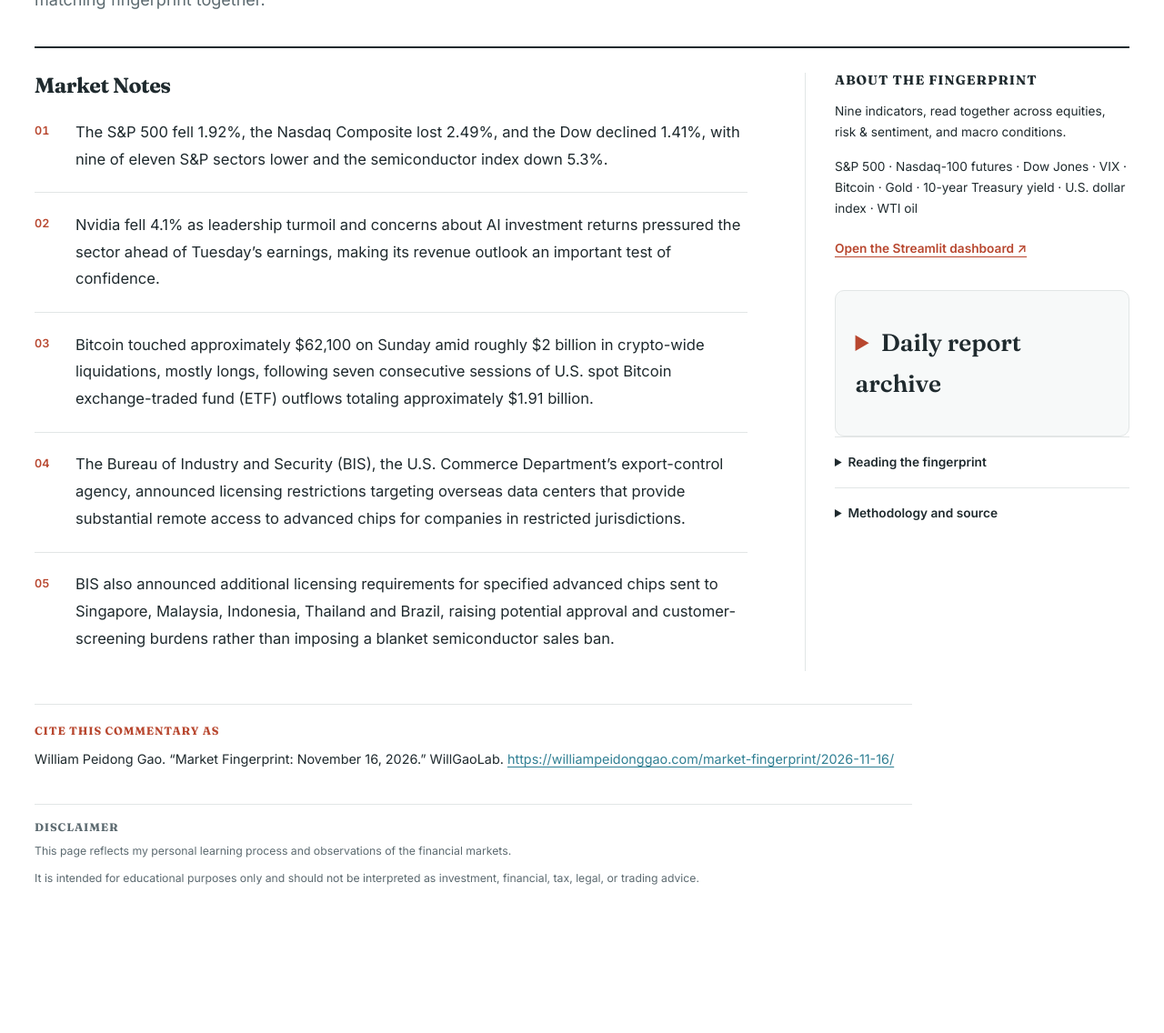
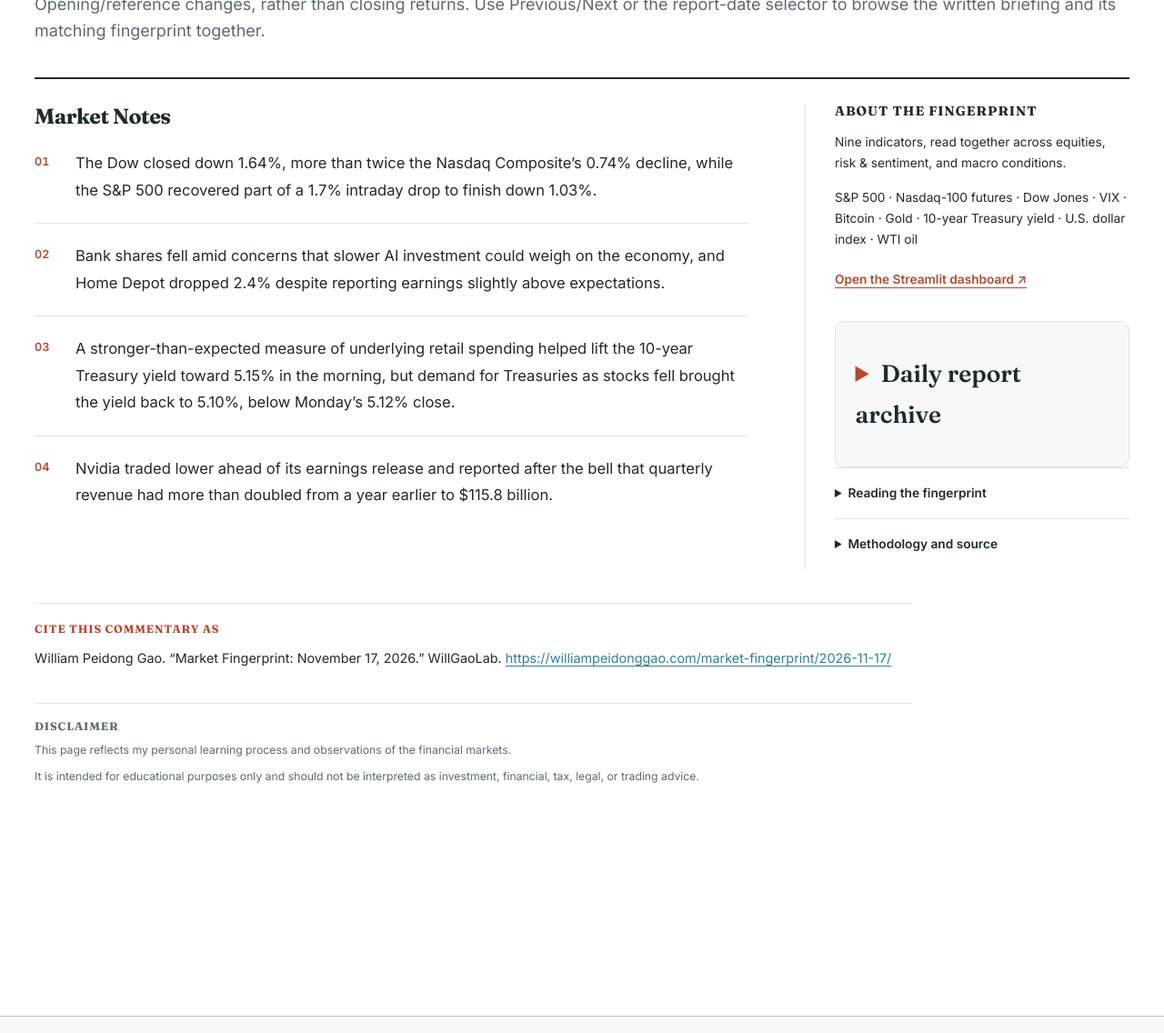
Before and after one commit to PeidongGao/WilliamGaoWeb, a Jekyll site: the page built from _pages/market-fingerprint.md, in a window 1280 px wide and 1400 px high, scrolled down 1741 px, cut to the strip 125-1261 px from the top of the window. Shown: the whole strip at 91% size. Built offline with Jekyll 4.4.1, drawn with Linux system fonts in a browser that asks for light colours; some of the changed text lies outside the part shown.

Commit message:
Publish November 17 Daily Market Fingerprint

```diff
--- a/_data/market_commentary.yml
+++ b/_data/market_commentary.yml
@@ -1,3 +1,12 @@
+- date: "2026-11-17"
+  summary: "At their recorded openings, the S&P 500 slipped 0.08%, Nasdaq-100 futures rose 0.11%, and the Dow Jones Industrial Average fell 0.43%. The Cboe Volatility Index rose 0.87%, gold gained 0.17%, and West Texas Intermediate crude fell 0.65%. The U.S. dollar index edged up 0.05%, and the 10-year Treasury yield rose 0.4 basis points, a relative increase of 0.08%. Bitcoin was down 0.91% from its midnight UTC reference when the tracker collected prices."
+  key_observation: "Selling spread beyond artificial intelligence (AI) stocks as investors awaited Nvidia’s earnings. Banks and retailers also lost ground, and by the close roughly 17 of every 20 stocks in the S&P 500 had fallen."
+  market_notes:
+    - "The Dow closed down 1.64%, more than twice the Nasdaq Composite’s 0.74% decline, while the S&P 500 recovered part of a 1.7% intraday drop to finish down 1.03%."
+    - "Bank shares fell amid concerns that slower AI investment could weigh on the economy, and Home Depot dropped 2.4% despite reporting earnings slightly above expectations."
+    - "A stronger-than-expected measure of underlying retail spending helped lift the 10-year Treasury yield toward 5.15% in the morning, but demand for Treasuries as stocks fell brought the yield back to 5.10%, below Monday’s 5.12% close."
+    - "Nvidia traded lower ahead of its earnings release and reported after the bell that quarterly revenue had more than doubled from a year earlier to $115.8 billion."
+
 - date: "2026-11-16"
   summary: "At their recorded openings, the S&P 500 fell 0.63%, Nasdaq-100 futures rose 0.10%, and the Dow declined 0.15%. The Cboe Volatility Index (VIX) rose 3.63%, Bitcoin fell 0.53% from its UTC reference at collection, and gold slipped 0.43%. The 10-year Treasury yield fell 0.29% in relative terms, the U.S. dollar index edged up 0.001%, and West Texas Intermediate (WTI) crude rose 0.10%."
   key_observation: "Broad equity losses and Bitcoin’s weekend plunge reflected weakening risk appetite, as artificial intelligence (AI) concerns, tighter chip controls and crypto deleveraging outweighed modest Treasury-yield relief."
```
